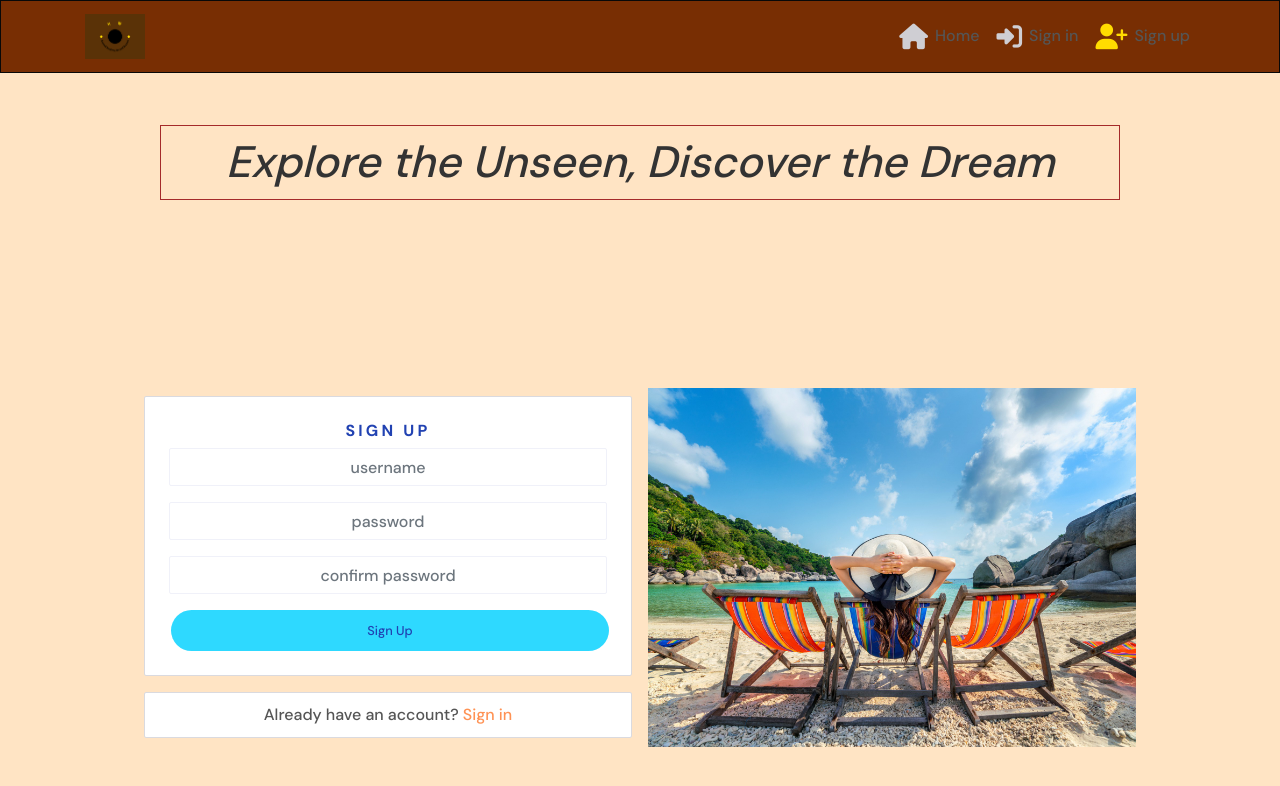
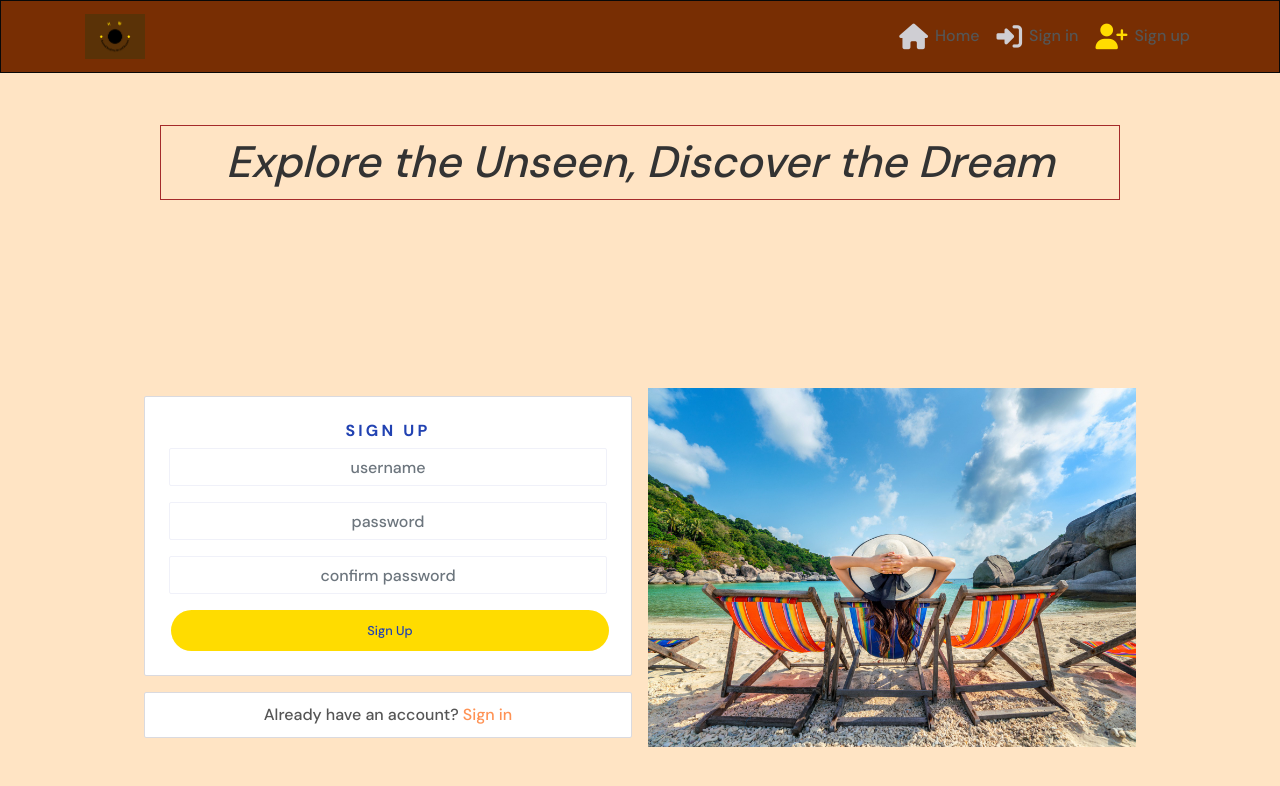
Before and after one commit to gassama94/hidden-wonderss, a React (Create React App) app: page /signup in a window 1280 px wide. Shown: the top 786 px of the page. Built offline with nearby package versions, Linux system fonts and the light colour scheme; the HTML template or start-up script is replaced by a standard one.

Commit message:
added HandleChnage and HandhleSubmit and error alerts for SignUpForm.js

```diff
--- a/src/pages/auth/SignUpForm.js
+++ b/src/pages/auth/SignUpForm.js
@@ -1,14 +1,46 @@
-import React from "react";
-import { Link } from "react-router-dom";
+import React, {useState} from "react";
+import { Link, useHistory } from "react-router-dom";
 import styles from "../../styles/SignInUpForm.module.css";
 import btnStyles from "../../styles/Button.module.css";
 import appStyles from "../../App.module.css";
 import nangyuanIsland from '../../assets/nangyuan-island.jpg';
 
 
-import { Form, Button, Image, Col, Row, Container } from "react-bootstrap";
+import { Form, Button, Image, Col, Row, Container, Alert,} from "react-bootstrap";
+import axios from "axios";
+
 
 const SignUpForm = () => {
+  const [signUpData, setSignUpData] = useState({
+    username: "",
+    password1: "",
+    password2: "",
+  });
+  const { username, password1, password2 } = signUpData;
+
+  const [errors, setErrors] = useState({});
+
+  const history = useHistory();
+
+  const handleChange = (event) => {
+    setSignUpData({
+      ...signUpData,
+      [event.target.name]: event.target.value,
+    });
+  };
+
+  const handleSubmit = async (event) => {
+    event.preventDefault();
+    try {
+      await axios.post("/dj-rest-auth/registration/", signUpData);
+      history.push("/signin");
+    } catch (err) {
+      console.log(err.response);
+      setErrors(err.response?.data);
+    }
+  };
+
+
   return (
 
     <Row className={styles.Row}>
@@ -23,25 +55,54 @@
           <h1 className={styles.Header}>sign up</h1>
 
             {/* add your form here */}
-            <Form>
+            <Form onSubmit={handleSubmit}>
       <Form.Group className="mb-3" controlId="username">
         <Form.Label className="d-none">Username</Form.Label>
-        <Form.Control className={styles.Input} type="text" placeholder="username" name="username" />
+        <Form.Control className={styles.Input} type="text" placeholder="username" name="username" value={username} onChange={handleChange} />
       </Form.Group>
+
+      {errors.username?.map((message, idx) => (
+              <Alert variant="warning" key={idx}>
+                {message}
+              </Alert>
+            ))}
+
 
       <Form.Group className="mb-3" controlId="password1">
         <Form.Label className="d-none">Password</Form.Label>
-        <Form.Control className={styles.Input} type="password" placeholder="password" name="password1" />
+        <Form.Control className={styles.Input} type="password" placeholder="password" name="password1" value={password1} onChange={handleChange} />
       </Form.Group>
+
+      {errors.password1?.map((message, idx) => (
+              <Alert variant="warning" key={idx}>
+                {message}
+              </Alert>
+            ))}
+
 
       <Form.Group className="mb-3" controlId="password2">
         <Form.Label className="d-none">Confirm Password</Form.Label>
-        <Form.Control className={styles.Input} type="password" placeholder="confirm password" name="password2" />
+        <Form.Control className={styles.Input} type="password" placeholder="confirm password" name="password2" value={password2} onChange={handleChange} />
       </Form.Group>
+
+
+      {errors.password2?.map((message, idx) => (
+              <Alert key={idx} variant="warning">
+                {message}
+              </Alert>
+            ))}
 
       <Button className={`${btnStyles.Button} ${btnStyles.Wide} ${btnStyles.Bright}`} type="submit">
         Sign Up
       </Button>
+
+      {errors.non_field_errors?.map((message, idx) => (
+              <Alert key={idx} variant="warning" className="mt-3">
+                {message}
+              </Alert>
+            ))}
+
+
     </Form>
 
         </Container>
--- a/src/styles/Button.module.css
+++ b/src/styles/Button.module.css
@@ -16,15 +16,18 @@
 }
 
 .Button:hover:active {
-  background-color: #2142b2 !important;
+  /* background-color: #2142b2 !important; */
+  background-color: #ffdc99 !important;
 }
 
 .Button:active {
-  background-color: #2142b2 !important;
+  /* background-color: #2142b2 !important; */
+  background-color: #ffdc99 !important;
 }
 
 .Button:focus {
-  background-color: #2142b2;
+  /* background-color: #2142b2; */
+  background-color: #ffdc99 !important;
 }
 
 .Wide {
@@ -35,7 +38,8 @@
 .Blue,
 .BlueOutline:hover,
 .Bright:hover {
-  background-color: #2142b2;
+  /* background-color: #2142b2; */
+  background-color: #ffdc99 !important;
   color: #ffffff;
 }
 
@@ -43,7 +47,9 @@
 .Blue:hover {
   /* border: 1px solid #2142b2; */
   background-color: #ffffff;
-  color: #2142b2;
+  /* color: #2142b2; */
+  color: #ffdc99;
+
 }
 
 .Black,
@@ -60,10 +66,12 @@
   color: #242a3d;
   border-color: #242a3d; */
   background-color: aliceblue;
-  color: #242a3d;
+  /* color: #242a3d; */
+  color: #ffdb09;
 }
 
 .Bright {
-  background-color: #2ed9ff;
+  /* background-color: #2ed9ff; */
+  background-color: #ffdc00;
   color: #2142b2;
 }
--- a/src/styles/SignInUpForm.module.css
+++ b/src/styles/SignInUpForm.module.css
@@ -6,7 +6,8 @@
   border: 1px solid #f0f1f9;
   box-sizing: border-box;
   border-radius: 2px;
-  color: #7177a1;
+  /* color: #7177a1; */
+  color: #000;
   text-align: center;
   padding: 10px;
 }
```
